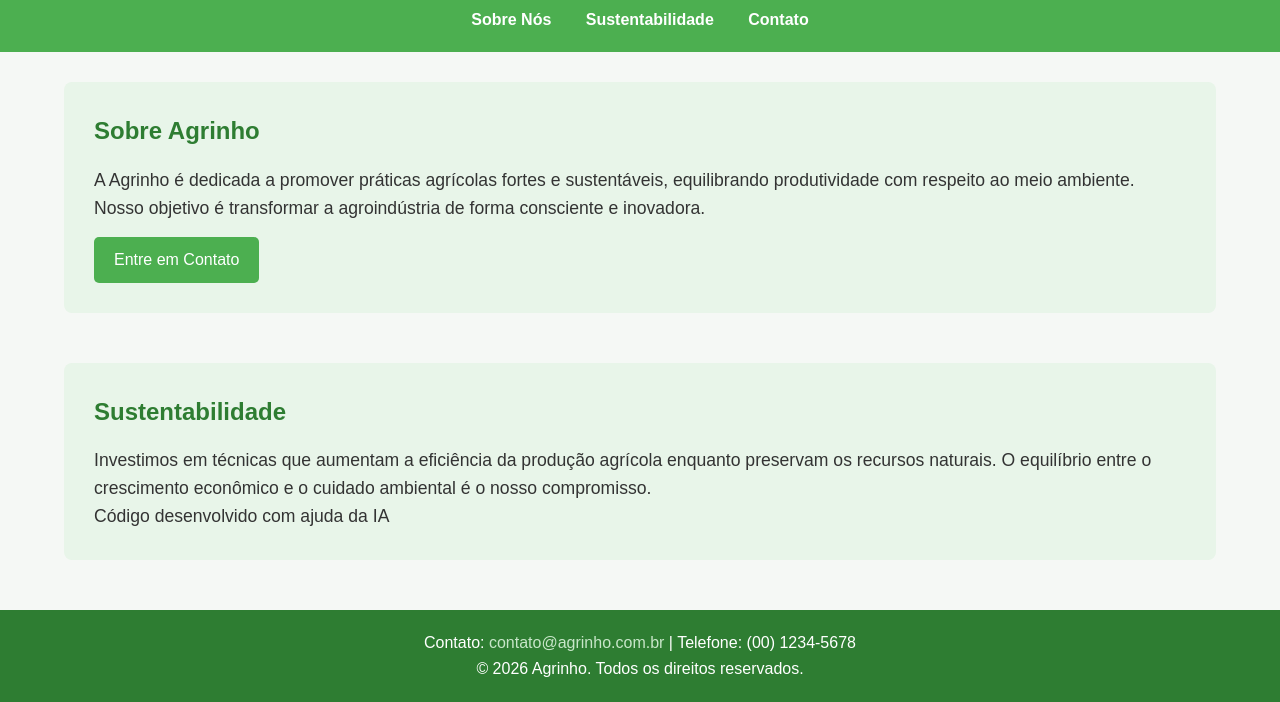
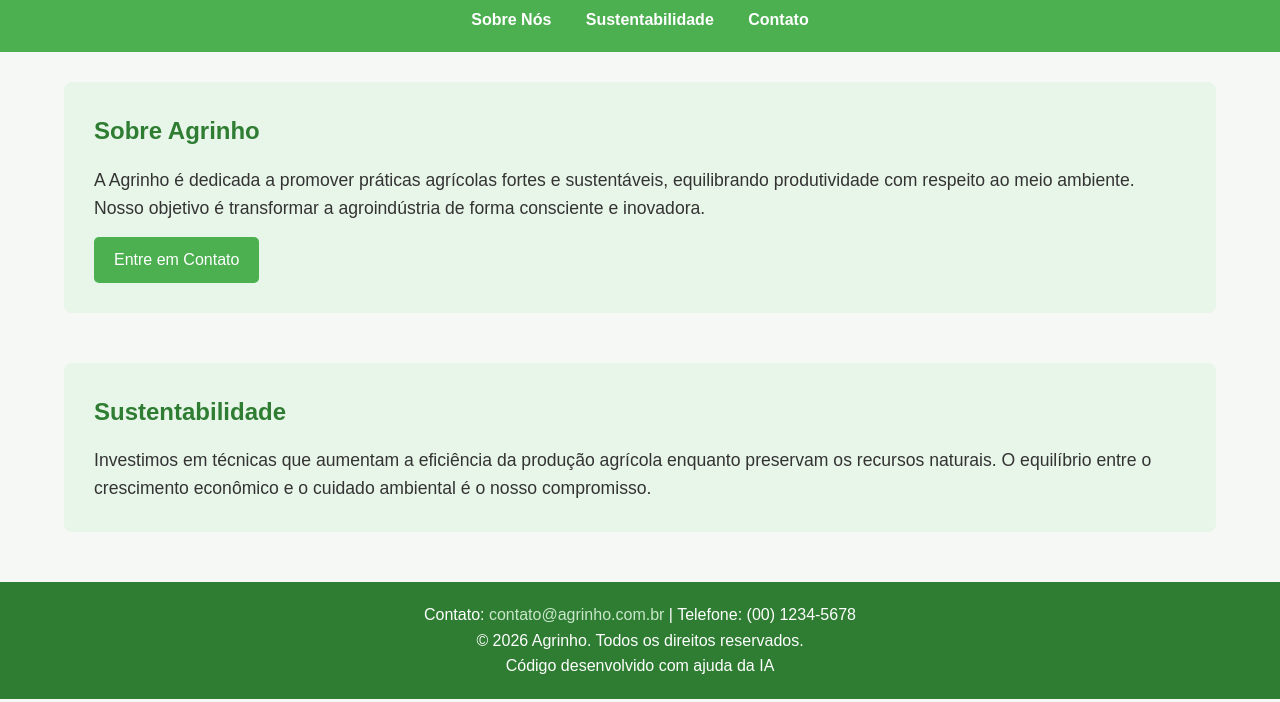
Before and after one commit to maribonella/agrinho, a plain HTML site: page index.html in a window 1280 px wide. Shown: the part 118-820 px from the top of the page. Drawn offline with Linux system fonts and the light colour scheme.

Commit message:
Update index.html

```diff
--- a/index.html
+++ b/index.html
@@ -130,13 +130,13 @@
         <section id="sustainability" class="sustainability">
             <h2>Sustentabilidade</h2>
             <p>Investimos em técnicas que aumentam a eficiência da produção agrícola enquanto preservam os recursos naturais. O equilíbrio entre o crescimento econômico e o cuidado ambiental é o nosso compromisso.</p>
-            <p>Código desenvolvido com ajuda da IA</p>
+            <p>
         </section>
     </div>
 
     <footer id="contact">
         <p>Contato: <a href="mailto:contato@agrinho.com.br">contato@agrinho.com.br</a> | Telefone: (00) 1234-5678</p>
-        <p>&copy; 2026 Agrinho. Todos os direitos reservados.</p>
+        <p>&copy; 2026 Agrinho. Todos os direitos reservados.</p>Código desenvolvido com ajuda da IA</p>
     </footer>
 
 </body>
```
